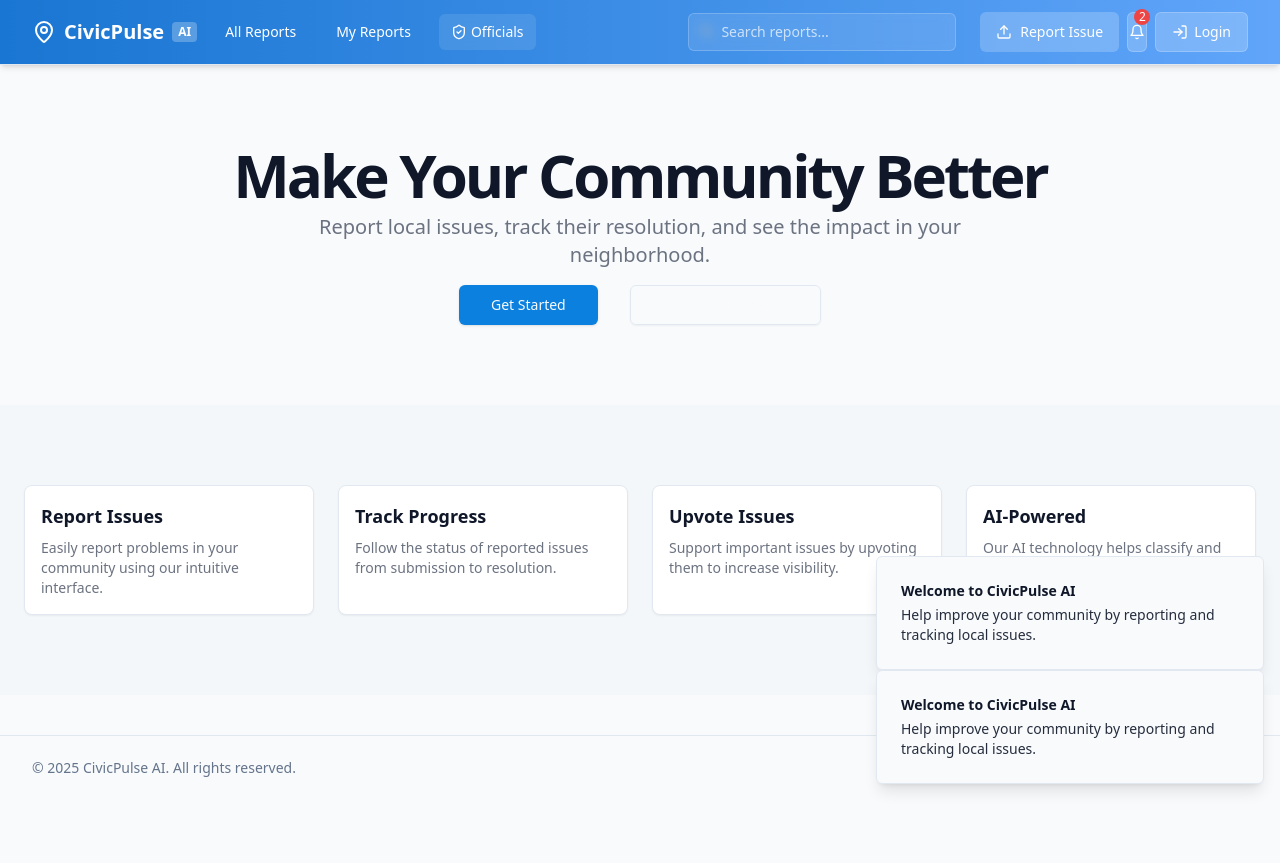
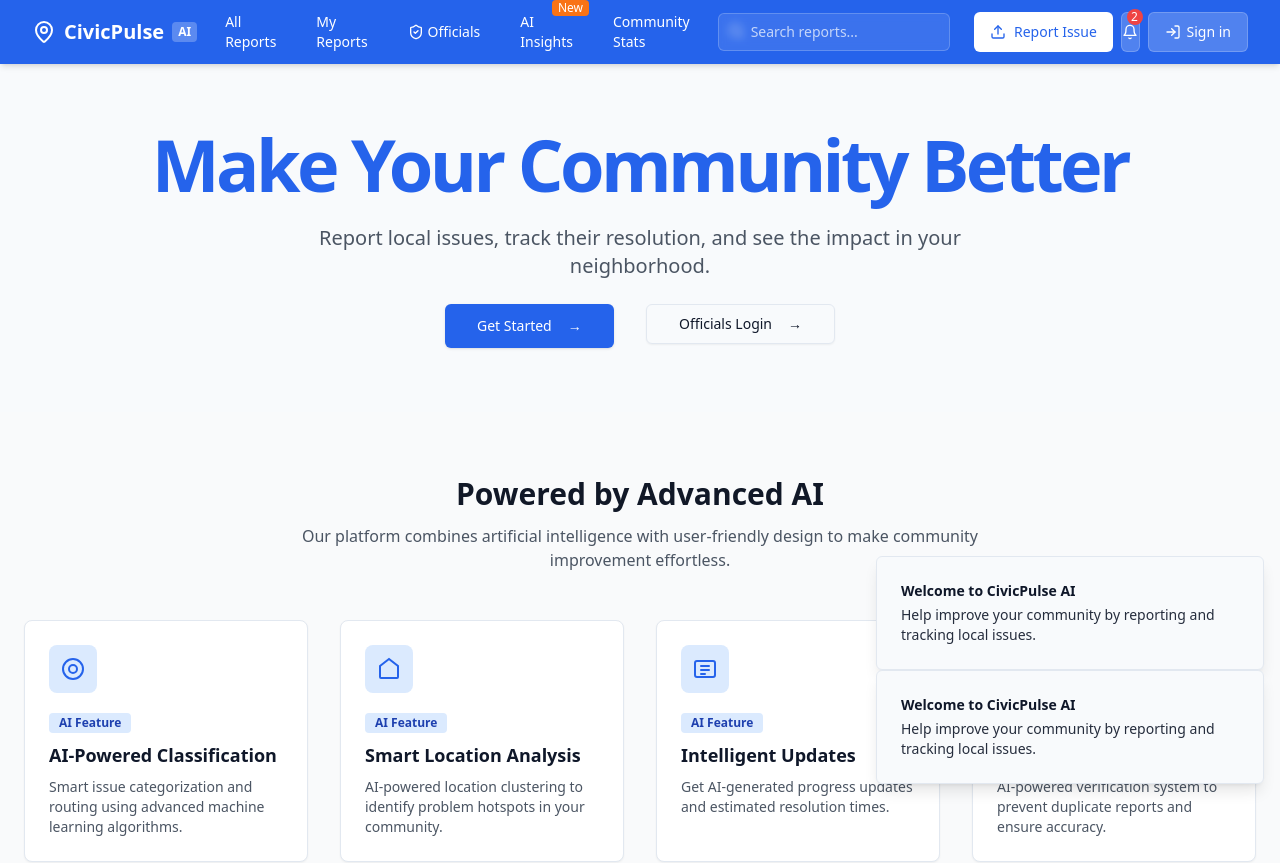
Before and after one commit to AbdulRehan-7designs/HackCelerate-Project-, a React (Vite) app: page / in a window 1280 px wide. Shown: the top 863 px of the page. Before the commit the page ends 800 px from the top, so only its background shows below. Built offline with nearby package versions, Linux system fonts and the light colour scheme.

Commit message:
Refactor: Update UI to match design
Update the UI to match the provided design specifications.

```diff
--- a/src/components/Navbar.tsx
+++ b/src/components/Navbar.tsx
@@ -1,4 +1,3 @@
-
 import { useState, useEffect } from 'react';
 import { Button } from "@/components/ui/button";
 import { Bell, MapPin, Search, Upload, LogIn, LogOut, User, ShieldCheck } from "lucide-react";
@@ -105,13 +104,13 @@ const Navbar = () => {
   };
 
   return (
-    <header className="sticky top-0 z-50 w-full border-b gradient-header text-white shadow-md animate-fade-in">
+    <header className="sticky top-0 z-50 w-full bg-blue-600 text-white shadow-md animate-fade-in">
       <div className="container flex h-16 items-center">
         <Link to="/" className="flex items-center space-x-2 hover:opacity-90 transition-opacity hover:scale-105 duration-200">
           <MapPin className="h-6 w-6 text-white" />
           <span className="hidden font-bold sm:inline-block text-xl">CivicPulse</span>
           <span className="font-bold sm:hidden text-lg">CP</span>
-          <span className="rounded bg-white/25 backdrop-blur-sm text-white px-1.5 py-0.5 text-xs font-semibold hidden sm:inline-flex">AI</span>
+          <span className="rounded bg-white/25 backdrop-blur-sm text-white px-1.5 py-0.5 text-xs font-semibold">AI</span>
         </Link>
 
         <div className="flex-1 mx-4">
@@ -122,16 +121,25 @@ const Navbar = () => {
             <Link to="/my-reports" className="px-3 py-2 rounded-md hover:bg-white/10 transition-colors">
               My Reports
             </Link>
-            <Link to="/officials/login" className="px-3 py-2 rounded-md hover:bg-white/10 transition-colors flex items-center backdrop-blur-sm bg-white/10">
+            <Link to="/officials/login" className="px-3 py-2 rounded-md hover:bg-white/10 transition-colors flex items-center">
               <ShieldCheck className="h-4 w-4 mr-1" /> Officials
+            </Link>
+            <Link to="/insights" className="px-3 py-2 rounded-md hover:bg-white/10 transition-colors flex items-center relative">
+              AI Insights
+              <span className="absolute -top-1 -right-1 bg-orange-500 text-white text-xs rounded px-1.5 text-[10px]">
+                New
+              </span>
+            </Link>
+            <Link to="/community-stats" className="px-3 py-2 rounded-md hover:bg-white/10 transition-colors">
+              Community Stats
             </Link>
           </nav>
         </div>
 
         <div className="flex items-center justify-end space-x-2">
-          <form onSubmit={handleSearchSubmit} className="hidden w-full max-w-sm md:flex items-center space-x-2 mr-4 relative">
+          <form onSubmit={(e) => e.preventDefault()} className="hidden w-full max-w-sm md:flex items-center space-x-2 mr-4 relative">
             <div className="relative w-full">
-              <Search className="absolute left-2.5 top-2.5 h-4 w-4 text-gray-400" />
+              <Search className="absolute left-2.5 top-2.5 h-4 w-4 text-white/70" />
               <input
                 type="search"
                 placeholder="Search reports..."
@@ -166,7 +174,7 @@ const Navbar = () => {
           <Dialog open={isOpen} onOpenChange={setIsOpen}>
             <DialogTrigger asChild>
               <Button
-                className="gap-2 bg-white/20 hover:bg-white/30 text-white border-white/20 hover:scale-105 transition-all"
+                className="gap-2 bg-white text-blue-600 hover:bg-white/90 hover:scale-105 transition-all font-medium"
                 onClick={handleReportClick}
               >
                 <Upload className="h-4 w-4" />
@@ -250,7 +258,7 @@ const Navbar = () => {
             <Link to="/login">
               <Button variant="outline" className="bg-white/20 hover:bg-white/30 text-white border-white/20 flex items-center gap-1.5 hover:scale-105 transition-all">
                 <LogIn className="h-4 w-4" />
-                <span className="hidden sm:inline">Login</span>
+                <span className="hidden sm:inline">Sign in</span>
               </Button>
             </Link>
           )}
--- a/src/pages/Index.tsx
+++ b/src/pages/Index.tsx
@@ -5,7 +5,7 @@ import Navbar from "@/components/Navbar";
 import { useToast } from "@/hooks/use-toast";
 import { useAuth } from '@/context/AuthContext';
 import { Button } from "@/components/ui/button";
-import { Shield, MapPin } from "lucide-react";
+import { Shield } from "lucide-react";
 
 const Index = () => {
   const { toast } = useToast();
@@ -30,26 +30,26 @@ const Index = () => {
       <Navbar />
 
       <main className="flex-1">
-        <section className="py-12 md:py-20 animate-fade-in">
+        {/* Hero Section */}
+        <section className="py-12 md:py-16 animate-fade-in">
           <div className="container px-4 md:px-6">
-            <div className="flex flex-col items-center space-y-4 text-center">
-              <div className="space-y-2">
-                <h1 className="text-3xl font-bold tracking-tighter sm:text-4xl md:text-5xl lg:text-6xl/none">
-                  Make Your Community Better
-                </h1>
-                <p className="mx-auto max-w-[700px] text-gray-500 md:text-xl">
-                  Report local issues, track their resolution, and see the impact in your neighborhood.
-                </p>
-              </div>
-              <div className="flex flex-col sm:flex-row gap-4 sm:space-x-4">
+            <div className="flex flex-col items-center space-y-6 text-center">
+              <h1 className="text-4xl font-bold tracking-tighter sm:text-5xl md:text-6xl lg:text-7xl/none text-blue-600">
+                Make Your Community Better
+              </h1>
+              <p className="mx-auto max-w-[700px] text-gray-600 md:text-xl">
+                Report local issues, track their resolution, and see the impact in your neighborhood.
+              </p>
+
+              <div className="flex flex-col sm:flex-row gap-4 sm:space-x-4 mt-4">
                 <Link to="/reports">
-                  <Button className="inline-flex h-10 items-center justify-center rounded-md bg-primary px-8 text-sm font-medium text-primary-foreground shadow transition-colors hover:bg-primary/90 focus-visible:outline-none focus-visible:ring-1 focus-visible:ring-ring disabled:pointer-events-none disabled:opacity-50 animate-scale-in w-full sm:w-auto">
-                    Get Started
+                  <Button size="lg" className="inline-flex items-center justify-center rounded-md bg-blue-600 px-8 text-sm font-medium text-white shadow transition-colors hover:bg-blue-500 focus-visible:outline-none focus-visible:ring-1 focus-visible:ring-ring disabled:pointer-events-none disabled:opacity-50 animate-scale-in w-full sm:w-auto">
+                    Get Started <span className="ml-2">→</span>
                   </Button>
                 </Link>
                 <Link to="/officials/login">
-                  <Button className="inline-flex h-10 items-center justify-center rounded-md border border-input bg-background/80 backdrop-blur-sm px-8 text-sm font-medium shadow-sm transition-colors hover:bg-accent hover:text-accent-foreground focus-visible:outline-none focus-visible:ring-1 focus-visible:ring-ring disabled:pointer-events-none disabled:opacity-70 animate-scale-in w-full sm:w-auto" style={{ animationDelay: '0.2s' }}>
-                    <Shield className="mr-2 h-4 w-4" /> Officials Login
+                  <Button variant="outline" size="lg" className="inline-flex h-10 items-center justify-center rounded-md border border-input bg-background px-8 text-sm font-medium shadow-sm transition-colors hover:bg-accent hover:text-accent-foreground focus-visible:outline-none focus-visible:ring-1 focus-visible:ring-ring disabled:pointer-events-none disabled:opacity-70 animate-scale-in w-full sm:w-auto" style={{ animationDelay: '0.2s' }}>
+                    Officials Login <span className="ml-2">→</span>
                   </Button>
                 </Link>
               </div>
@@ -57,31 +57,67 @@ const Index = () => {
           </div>
         </section>
 
-        <section className="py-12 md:py-20 bg-muted/50">
+        {/* AI Section */}
+        <section className="py-16 bg-gray-50">
           <div className="container px-4 md:px-6">
-            <div className="grid gap-6 sm:grid-cols-2 md:grid-cols-3 lg:grid-cols-4 stagger-children">
-              <div className="rounded-lg border bg-card p-4 shadow-sm transition-all hover:shadow-md">
-                <div className="mb-2 text-lg font-semibold">Report Issues</div>
-                <p className="text-sm text-gray-500">
-                  Easily report problems in your community using our intuitive interface.
+            <div className="text-center mb-12">
+              <h2 className="text-3xl font-bold text-gray-900 mb-3">Powered by Advanced AI</h2>
+              <p className="text-gray-600 max-w-3xl mx-auto">
+                Our platform combines artificial intelligence with user-friendly design to make community improvement effortless.
+              </p>
+            </div>
+
+            <div className="grid grid-cols-1 md:grid-cols-2 lg:grid-cols-4 gap-8">
+              <div className="bg-white p-6 rounded-lg shadow-sm border">
+                <div className="w-12 h-12 bg-blue-100 rounded-lg flex items-center justify-center mb-4">
+                  <svg className="w-6 h-6 text-blue-600" viewBox="0 0 24 24" fill="none" xmlns="http://www.w3.org/2000/svg">
+                    <path d="M22 12C22 17.5228 17.5228 22 12 22C6.47715 22 2 17.5228 2 12C2 6.47715 6.47715 2 12 2C17.5228 2 22 6.47715 22 12Z" stroke="currentColor" strokeWidth="2"/>
+                    <path d="M12 16C14.2091 16 16 14.2091 16 12C16 9.79086 14.2091 8 12 8C9.79086 8 8 9.79086 8 12C8 14.2091 9.79086 16 12 16Z" stroke="currentColor" strokeWidth="2"/>
+                  </svg>
+                </div>
+                <span className="inline-block bg-blue-100 text-blue-800 text-xs font-semibold mr-2 px-2.5 py-0.5 rounded">AI Feature</span>
+                <h3 className="text-lg font-semibold mt-2 mb-2">AI-Powered Classification</h3>
+                <p className="text-gray-600 text-sm">
+                  Smart issue categorization and routing using advanced machine learning algorithms.
                 </p>
               </div>
-              <div className="rounded-lg border bg-card p-4 shadow-sm transition-all hover:shadow-md">
-                <div className="mb-2 text-lg font-semibold">Track Progress</div>
-                <p className="text-sm text-gray-500">
-                  Follow the status of reported issues from submission to resolution.
+
+              <div className="bg-white p-6 rounded-lg shadow-sm border">
+                <div className="w-12 h-12 bg-blue-100 rounded-lg flex items-center justify-center mb-4">
+                  <svg className="w-6 h-6 text-blue-600" viewBox="0 0 24 24" fill="none" xmlns="http://www.w3.org/2000/svg">
+                    <path d="M3 9L12 2L21 9V20C21 20.5523 20.5523 21 20 21H4C3.44772 21 3 20.5523 3 20V9Z" stroke="currentColor" strokeWidth="2"/>
+                  </svg>
+                </div>
+                <span className="inline-block bg-blue-100 text-blue-800 text-xs font-semibold mr-2 px-2.5 py-0.5 rounded">AI Feature</span>
+                <h3 className="text-lg font-semibold mt-2 mb-2">Smart Location Analysis</h3>
+                <p className="text-gray-600 text-sm">
+                  AI-powered location clustering to identify problem hotspots in your community.
                 </p>
               </div>
-              <div className="rounded-lg border bg-card p-4 shadow-sm transition-all hover:shadow-md">
-                <div className="mb-2 text-lg font-semibold">Upvote Issues</div>
-                <p className="text-sm text-gray-500">
-                  Support important issues by upvoting them to increase visibility.
+
+              <div className="bg-white p-6 rounded-lg shadow-sm border">
+                <div className="w-12 h-12 bg-blue-100 rounded-lg flex items-center justify-center mb-4">
+                  <svg className="w-6 h-6 text-blue-600" viewBox="0 0 24 24" fill="none" xmlns="http://www.w3.org/2000/svg">
+                    <path d="M8 9H16M8 13H16M8 17H12M4 4H20C21.1046 4 22 4.89543 22 6V18C22 19.1046 21.1046 20 20 20H4C2.89543 20 2 19.1046 2 18V6C2 4.89543 2.89543 4 4 4Z" stroke="currentColor" strokeWidth="2" strokeLinecap="round" strokeLinejoin="round"/>
+                  </svg>
+                </div>
+                <span className="inline-block bg-blue-100 text-blue-800 text-xs font-semibold mr-2 px-2.5 py-0.5 rounded">AI Feature</span>
+                <h3 className="text-lg font-semibold mt-2 mb-2">Intelligent Updates</h3>
+                <p className="text-gray-600 text-sm">
+                  Get AI-generated progress updates and estimated resolution times.
                 </p>
               </div>
-              <div className="rounded-lg border bg-card p-4 shadow-sm transition-all hover:shadow-md">
-                <div className="mb-2 text-lg font-semibold">AI-Powered</div>
-                <p className="text-sm text-gray-500">
-                  Our AI technology helps classify and route issues to the right departments.
+
+              <div className="bg-white p-6 rounded-lg shadow-sm border">
+                <div className="w-12 h-12 bg-blue-100 rounded-lg flex items-center justify-center mb-4">
+                  <svg className="w-6 h-6 text-blue-600" viewBox="0 0 24 24" fill="none" xmlns="http://www.w3.org/2000/svg">
+                    <path d="M5 10V7C5 5.89543 5.89543 5 7 5H17C18.1046 5 19 5.89543 19 7V10M5 10V19C5 20.1046 5.89543 21 7 21H17C18.1046 21 19 20.1046 19 19V10M5 10H19M12 15V17M10 15H14" stroke="currentColor" strokeWidth="2" strokeLinecap="round"/>
+                  </svg>
+                </div>
+                <span className="inline-block bg-blue-100 text-blue-800 text-xs font-semibold mr-2 px-2.5 py-0.5 rounded">AI Feature</span>
+                <h3 className="text-lg font-semibold mt-2 mb-2">Automated Verification</h3>
+                <p className="text-gray-600 text-sm">
+                  AI-powered verification system to prevent duplicate reports and ensure accuracy.
                 </p>
               </div>
             </div>
```
